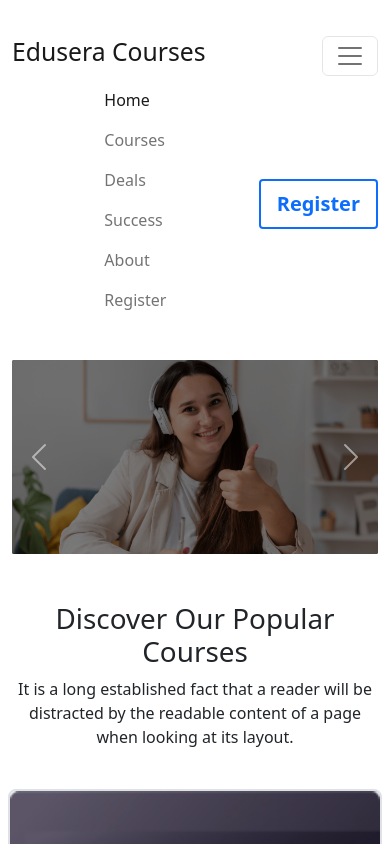
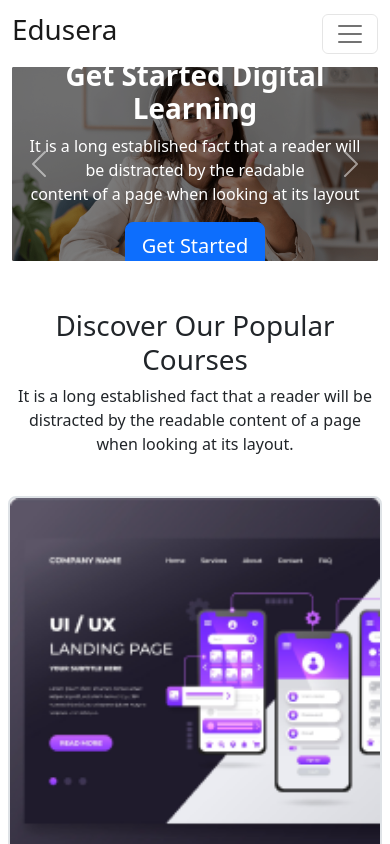
Before and after one commit to IshratNishat/Assignment-3_Milestone-3, a plain HTML site: page index.html in a window 390 px wide. Shown: the top 844 px of the page. Drawn offline with nearby package versions, Linux system fonts and the light colour scheme.

Commit message:
navbar fixed

```diff
--- a/index.html
+++ b/index.html
@@ -11,35 +11,36 @@
 <body>
     <header>
         <!-- navbar starts -->
-        <nav class="navbar navbar-expand-lg my-4">
-            <div class="container">
-                <a class="navbar-brand" href="#"><h2>Edusera Courses</h2></a>
-                <button class="navbar-toggler" type="button" data-bs-toggle="collapse" data-bs-target="#navbarSupportedContent" aria-controls="navbarSupportedContent" aria-expanded="false" aria-label="Toggle navigation">
+        <nav class="container navbar navbar-expand-lg ">
+            <div class="container-fluid">
+                <a class="navbar-brand" href="#"><h1>Edusera</h1></a>
+                <button class="navbar-toggler" type="button" data-bs-toggle="collapse" data-bs-target="#navbarSupportedContent"
+                    aria-controls="navbarSupportedContent" aria-expanded="false" aria-label="Toggle navigation">
                     <span class="navbar-toggler-icon"></span>
                 </button>
-                <div class="collapse navbar-collapse d-flex justify-content-evenly" id="navbarSupportedContent">
-                    <ul class="navbar-nav ms-auto me-auto mb-2 mb-lg-0">
+                <div class="collapse navbar-collapse " id="navbarSupportedContent">
+                    <ul class="navbar-nav me-auto mb-2 mb-lg-0">
                         <li class="nav-item mx-3">
                             <a class="nav-link active" aria-current="page" href="#">Home</a>
                         </li>
                         <li class="nav-item mx-3">
                             <a class="nav-link" href="#">Courses</a>
                         </li>
-                        <li class="nav-item mx-3">
-                            <a class="nav-link" href="#">Deals</a>
+                        <li class="nav-item dropdown mx-3">
+                            <a class="nav-link" href="#">Deals </a>
                         </li>
-                        <li class="nav-item mx-3">
-                            <a class="nav-link">Success</a>
+                        <li class="nav-item dropdown mx-3">
+                            <a class="nav-link" href="#">Success </a>
                         </li>
-                        <li class="nav-item mx-3">
-                            <a class="nav-link">About</a>
+                        <li class="nav-item dropdown mx-3">
+                            <a class="nav-link" href="#">About </a>
                         </li>
-                        <li class="nav-item mx-3">
-                            <a class="nav-link">Register</a>
+                        <li class="nav-item dropdown mx-3">
+                            <a class="nav-link" href="#">Register </a>
                         </li>
                     </ul>
-                    <form class="d-flex">
-                        <button class="btn btn-outline-primary text-primary fw-semibold btn-lg border border-2 border-primary rounded-1" type="submit">Register</button>
+                    <form class="d-flex" role="search">
+                        <button class="btn btn-outline-primary fw-semibold btn-lg border border-2 border-primary rounded-1" type="submit">Register</button>
                     </form>
                 </div>
             </div>
@@ -52,10 +53,10 @@
                 <div class="carousel-inner">
                     <div class="carousel-item active">
                         <div class="d-flex justify-content-center align-items-center">
-                            <img style="filter: brightness(50%);" src="images/cover/cover-1.png" class="d-block w-100 h-75" alt="...">
-                            <div class="carousel-primary d-none d-md-block position-absolute text-center text-white">
+                            <img style="filter: brightness(50%);" src="images/cover/cover-1.png" class="d-block w-100 h-80" alt="...">
+                            <div class="carousel-primary d-md-block position-absolute text-center text-white p-2">
                                 <h1 class="fw-bolder">Get Started Digital <br> Learning</h1>
-                                <p>It is a long established fact that a reader will be distracted by the readable <br>
+                                <p class="">It is a long established fact that a reader will be distracted by the readable <br>
                                 content of a page when looking at its layout</p>
                                 <div class="btn btn-primary btn-lg text-white">Get Started</div>
                             </div>
@@ -65,8 +66,8 @@
                         <div class="d-flex justify-content-center align-items-center">
                             <img style="filter: brightness(50%);" src="images/cover/cover-3.jpg" class="d-block w-100 h-75"
                                 alt="...">
-                            <div class="carousel-primary d-none d-md-block position-absolute text-center text-white">
-                                <h1 class="fw-bolder">Get Started Digital <br> Learning</h1>
+                            <div class="carousel-primary  d-md-block position-absolute text-center text-white">
+                                <h1 class="fw-bolder fs-sm-4">Get Started Digital <br> Learning</h1>
                                 <p>It is a long established fact that a reader will be distracted by the readable <br> content of a page when looking at its layout</p>
                                 <div class="btn btn-primary btn-lg text-white">Get Started</div>
                             </div>
```
